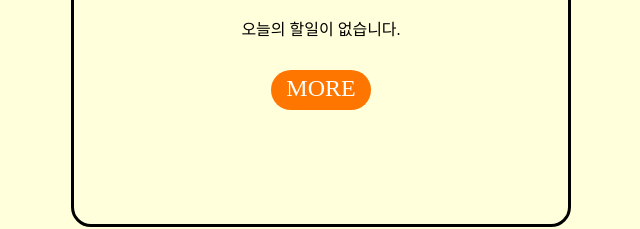
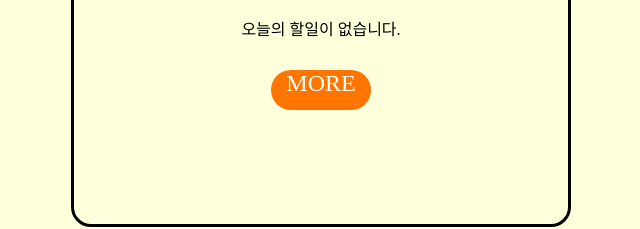
Before and after one commit to hyeleeeeen/todoList, a Next.js app: page / in a window 1280 px wide. Shown: the part 423-652 px from the top of the page, without its empty margins (319-959 px from the left). Built offline with nearby package versions, Linux system fonts and the light colour scheme.

Commit message:
css 패딩탑삭제

```diff
--- a/src/app/component/home.module.css
+++ b/src/app/component/home.module.css
@@ -41,7 +41,6 @@
   height: 40px;
   font-size: 1.5rem;
   text-align: center;
-  padding-top: 5px;
   background-color: #fe7600;
   color: white;
   opacity: 1;
```
